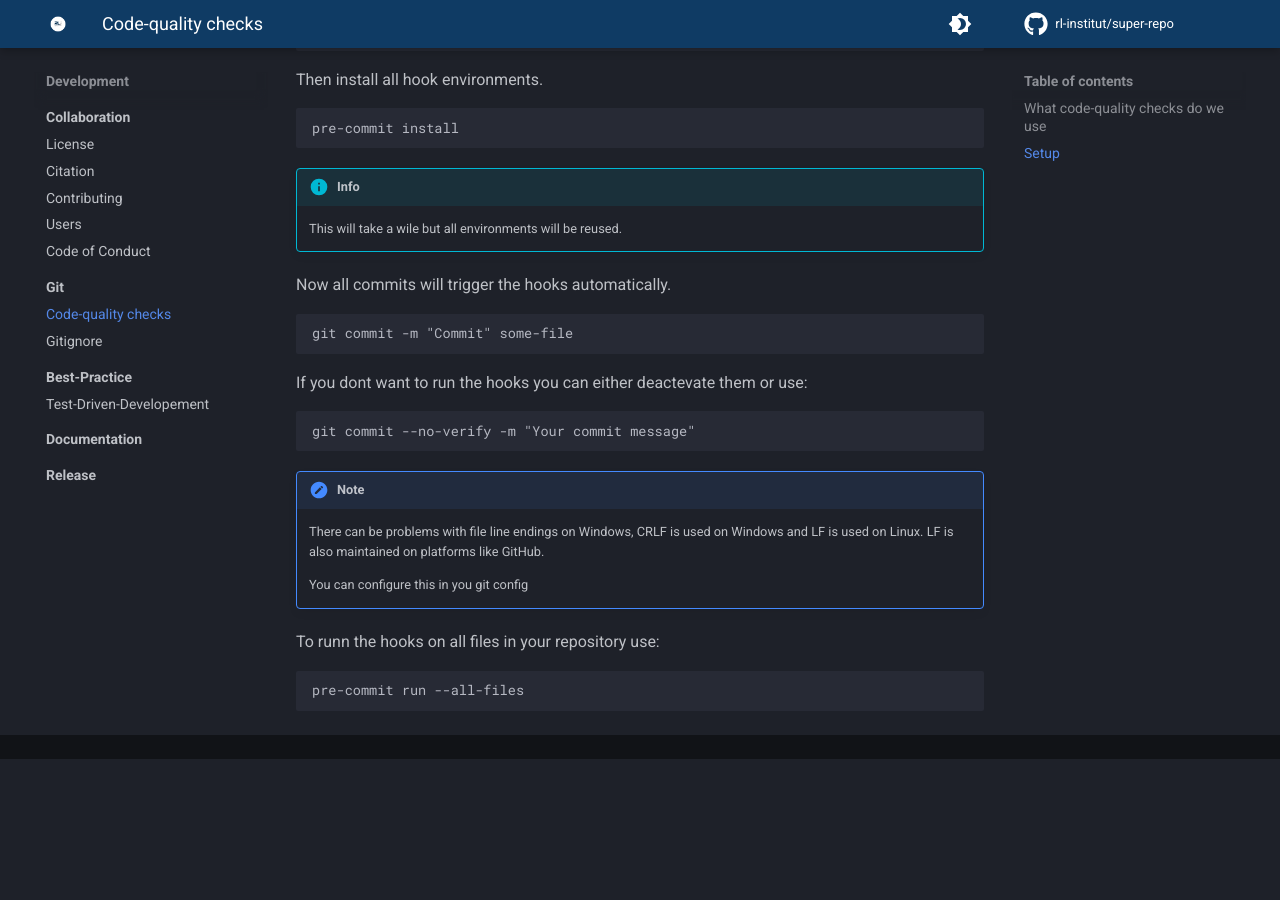
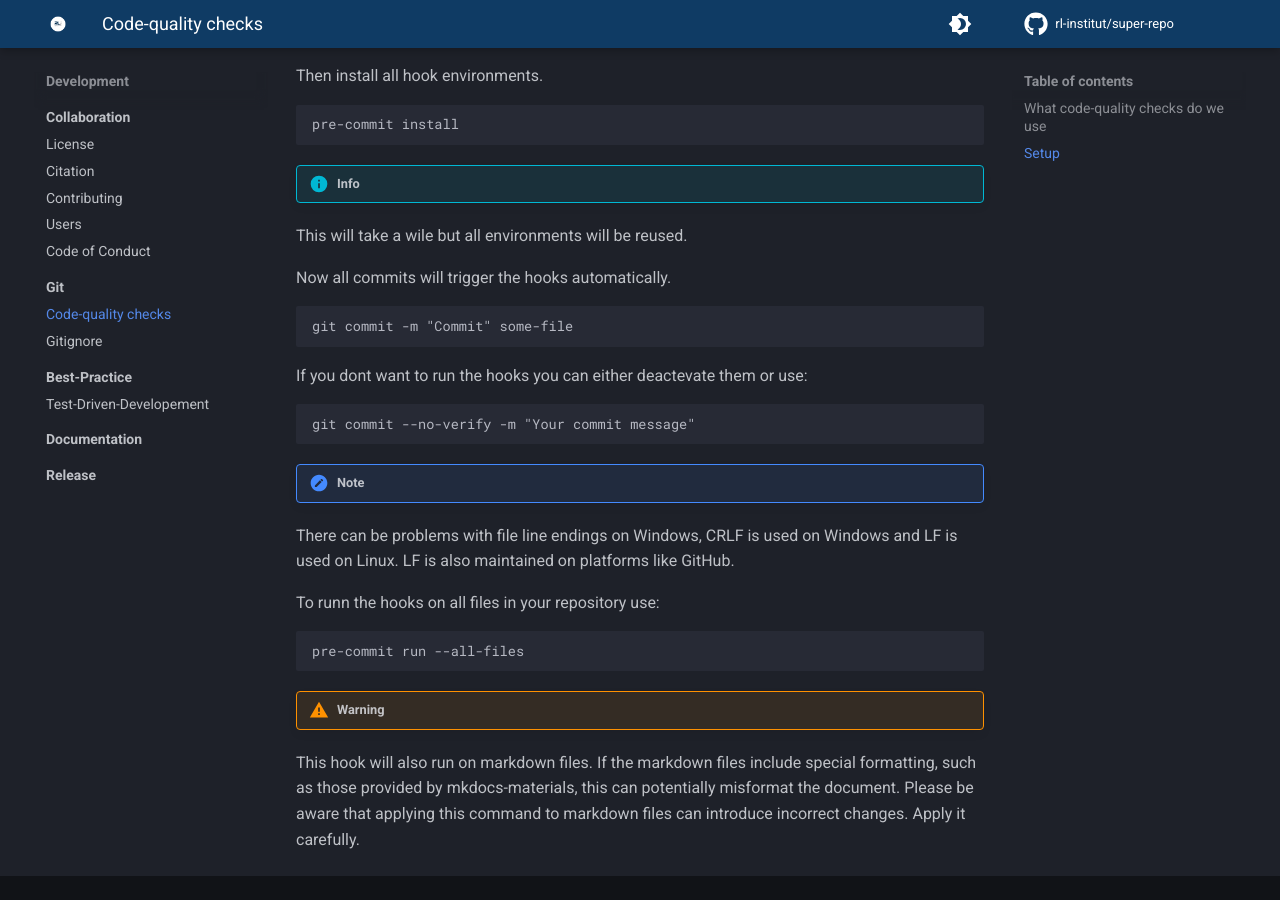
Before and after one commit to rl-institut/super-repo, an MkDocs documentation site: the page built from docs/development/git/pre-commit.md, in a window 1280 px wide and 900 px high, scrolled down 1105 px. Built offline with MkDocs 1.6.1 and Material for MkDocs 9.7.7, drawn with Linux system fonts in a browser that asks for light colours; comment, search, counter and statistics services are not loaded; the version menu is left out; before the commit the page ends 1864 px from its top, so only the background shows below that.

Commit message:
avoide pre-commit #30

```diff
--- a/docs/development/git/pre-commit.md
+++ b/docs/development/git/pre-commit.md
@@ -1,5 +1,4 @@
 # Check the code by using pre-commit
-
 
 We use pre-commit hooks to check code quality on a regular basis.
 We need to run the hooks at least once for each release.
@@ -31,8 +30,7 @@ Added static types to Python (Python is dynamically typed)
 The hooks are configured in the `.pre-commit-config.yaml` file.
 
 !!! Warning
-    Add create config guide.
-
+Add create config guide.
 
 To run all checks you have to install pre-commit.
 
@@ -43,7 +41,7 @@ Then install all hook environments.
     pre-commit install
 
 !!! Info
-    This will take a wile but all environments will be reused.
+This will take a wile but all environments will be reused.
 
 Now all commits will trigger the hooks automatically.
 
@@ -54,13 +52,12 @@ If you dont want to run the hooks you can either deactevate them or use:
     git commit --no-verify -m "Your commit message"
 
 !!! Note
-    There can be problems with file line endings on Windows, CRLF is used on Windows and LF is used on Linux.
-    LF is also maintained on platforms like GitHub.
-
-    You can configure this in you git config
-
-
+There can be problems with file line endings on Windows, CRLF is used on Windows and LF is used on Linux.
+LF is also maintained on platforms like GitHub.
 
 To runn the hooks on all files in your repository use:
 
     pre-commit run --all-files
+
+!!! Warning
+This hook will also run on markdown files. If the markdown files include special formatting, such as those provided by mkdocs-materials, this can potentially misformat the document. Please be aware that applying this command to markdown files can introduce incorrect changes. Apply it carefully.
```
